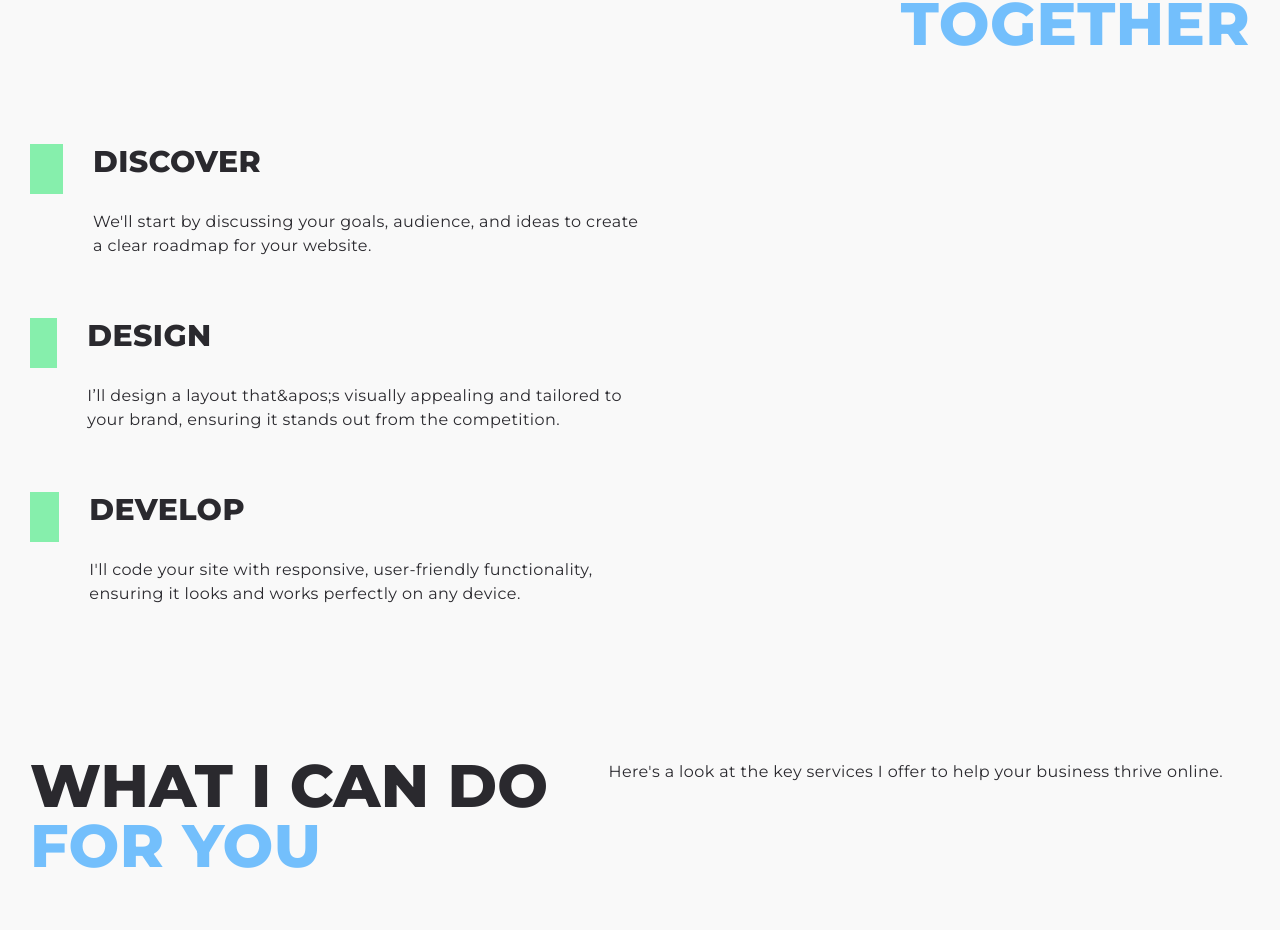
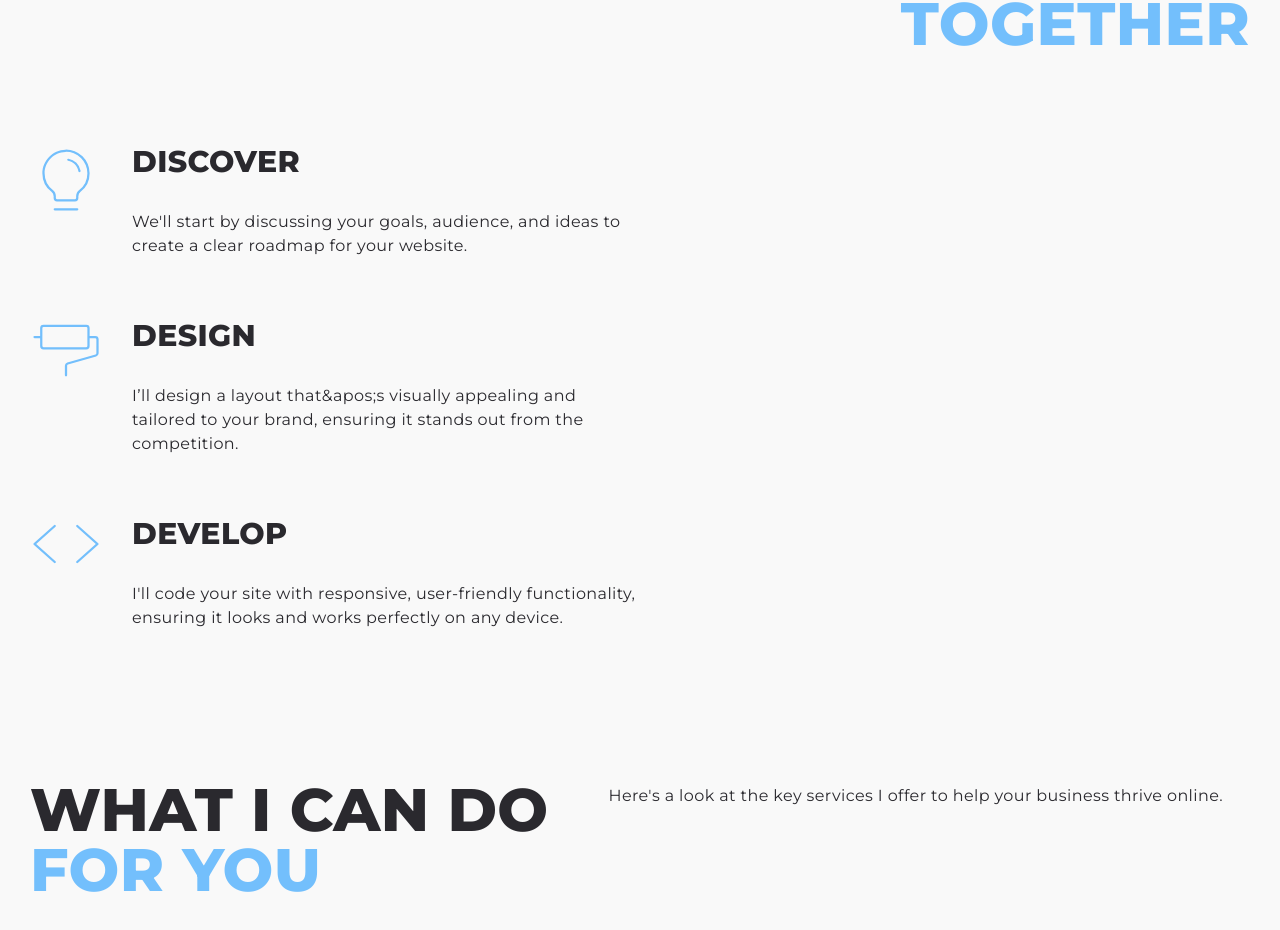
Before and after one commit to ryanmccloy/webdevryan, a React (Vite) app: page / in a window 1280 px wide. Shown: the part 2707-3637 px from the top of the page. Built offline with nearby package versions, Linux system fonts and the light colour scheme.

Commit message:
updates after code review

```diff
--- a/src/components/Principle.jsx
+++ b/src/components/Principle.jsx
@@ -1,12 +1,19 @@
 import { useRef } from "react";
 
-function Principle({ heading, num, content, isActive, onToggle }) {
+function Principle({ heading, subHeading, num, content, isActive, onToggle }) {
   const contentRef = useRef(null); // Ref to measure the content's height
 
   return (
     <div
-      className="gap-15 md:gap-30 flex cursor-pointer flex-col border-b border-primary"
+      className="flex cursor-pointer flex-col gap-15 border-b border-primary md:gap-30"
       onClick={onToggle}
+      role="button"
+      tabIndex={0}
+      aria-expanded={isActive}
+      aria-controls={`content-${num}`}
+      onKeyDown={(e) => {
+        if (e.key === "Enter" || e.key === " ") onToggle();
+      }}
     >
       <div className="flex items-center justify-between">
         <h3 className="text-lg md:text-xl lg:text-2xl xl:text-3xl 2xl:text-4xl">
@@ -18,6 +25,8 @@ function Principle({ heading, num, content, isActive, onToggle }) {
       {/* Content Wrapper */}
       <div
         ref={contentRef}
+        id={`content-${num}`}
+        role="region"
         className={`overflow-hidden transition-all duration-700 ease-in-out ${
           isActive ? "translate-y-0 opacity-100" : "-translate-y-2 opacity-0"
         }`}
@@ -25,7 +34,8 @@ function Principle({ heading, num, content, isActive, onToggle }) {
           maxHeight: isActive ? `${contentRef.current?.scrollHeight}px` : "0",
         }}
       >
-        <div className="pb-15 md:pb-30">
+        <div className="flex flex-col gap-15 pb-15 md:pb-30">
+          <h5>{subHeading}</h5>
           <p>{content}</p>
         </div>
       </div>
--- a/src/components/ProcessList.jsx
+++ b/src/components/ProcessList.jsx
@@ -1,35 +1,43 @@
+import {
+  PiCodeSimpleThin,
+  PiLightbulbThin,
+  PiPaintRollerThin,
+} from "react-icons/pi";
 import ProcessStep from "./ProcessStep";
+
+const iconBaseStyles = " text-5xl text-accent md:text-6xl lg:text-7xl";
 
 const process = [
   {
     heading: "Discover",
     content:
       "We'll start by discussing your goals, audience, and ideas to create a clear roadmap for your website.",
-    icon: "",
+    icon: <PiLightbulbThin className={iconBaseStyles} />,
   },
   {
     heading: "Design",
     content:
       "I’ll design a layout that&apos;s visually appealing and tailored to your brand, ensuring it stands out from the competition.",
-    icon: "",
+    icon: <PiPaintRollerThin className={`-mt-1 md:-mt-2 ${iconBaseStyles} `} />,
   },
   {
     heading: "Develop",
     content:
       "I'll code your site with responsive, user-friendly functionality, ensuring it looks and works perfectly on any device.",
-    icon: "",
+    icon: <PiCodeSimpleThin className={`-mt-1 md:-mt-2 ${iconBaseStyles} `} />,
   },
 ];
 
 function ProcessList() {
   return (
-    <div className="gap-30 flex flex-col sm:w-2/3 md:w-1/2 md:gap-60">
+    <div className="flex flex-col gap-30 sm:w-2/3 md:w-1/2 md:gap-60">
       {process.map((step, index) => {
         return (
           <ProcessStep
             key={index}
             heading={step.heading}
             content={step.content}
+            icon={step.icon}
           />
         );
       })}
--- a/src/components/ProcessStep.jsx
+++ b/src/components/ProcessStep.jsx
@@ -1,9 +1,9 @@
-function ProcessStep({ heading, content }) {
+function ProcessStep({ heading, content, icon }) {
   return (
-    <div className="gap-30 flex">
-      <div className="h-[50px] w-[50px] bg-green-300"></div>
-      <div className="gap-15 md:gap-30 flex flex-col">
-        <h3 className="gap-15 flex flex-col text-lg md:text-xl lg:text-2xl xl:text-3xl 2xl:text-4xl">
+    <div className="flex gap-30">
+      <div aria-hidden="true">{icon}</div>
+      <div className="flex flex-col gap-15 md:gap-30">
+        <h3 className="text-lg md:text-xl lg:text-2xl xl:text-3xl 2xl:text-4xl">
           {heading}
         </h3>
         <p>{content}</p>
--- a/src/components/WebsiteFeatures.jsx
+++ b/src/components/WebsiteFeatures.jsx
@@ -47,12 +47,13 @@ function WebsiteFeatures() {
   };
 
   return (
-    <div className="gap-15 md:gap-30 flex flex-col sm:w-2/3 sm:self-end md:w-1/2">
+    <div className="flex flex-col gap-15 sm:w-2/3 sm:self-end md:w-1/2 md:gap-30">
       {principles.map((principle, index) => {
         return (
           <Principle
             key={index}
             heading={principle.heading}
+            subHeading={principle.subHeading}
             num={principle.num}
             content={principle.content}
             isActive={activeIndex === index}
--- a/src/index.css
+++ b/src/index.css
@@ -24,3 +24,6 @@ h3 {
 h4 {
   @apply text-base font-medium uppercase md:text-lg lg:text-xl xl:text-2xl 2xl:text-3xl;
 }
+h5 {
+  @apply font-semibold;
+}
```
Also changed, not shown: src/App.jsx (+4 -3 lines).
